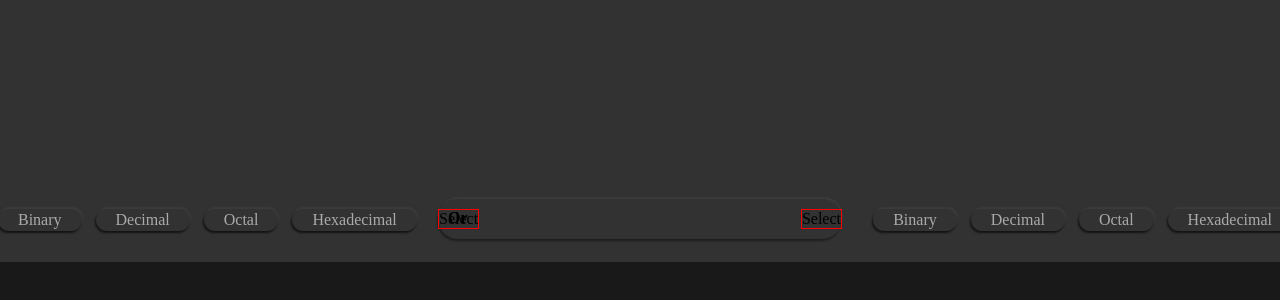
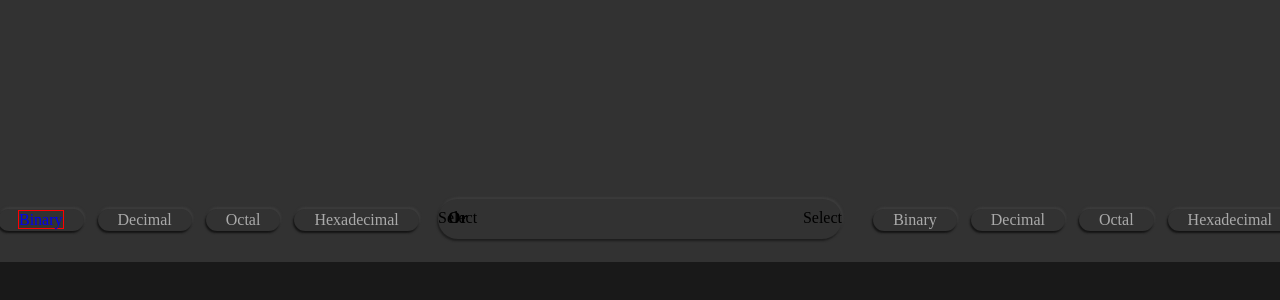
Before and after one commit to Jeruzael/number-sytem-converter, a website with bundled scripts: page index.html in a window 1280 px wide. Shown: the part 368-668 px from the top of the page. Built offline with nearby package versions, Linux system fonts and the light colour scheme.

Commit message:
firebase and http added

```diff
--- a/css/base.css
+++ b/css/base.css
@@ -28,7 +28,7 @@ body {
 
 .selection-btn-style {
 	position: absolute;
-	border: 1px solid red;
+	//border: 1px solid red;
 }
 
 .selection-btn-style.left {
@@ -45,7 +45,7 @@ body {
 
 .tableRaw {
 	position: absolute;
-	//	border: 1px solid red;
+	//border: 1px solid red;
 	width: auto;
 
 }
@@ -72,6 +72,11 @@ body {
 	//background-color: red;
 }
 
+.tableRaw.left li a {
+	text-decoration-line: none;
+	border: 1px solid red;
+}
+
 .tableRaw.left li:active {
 	//background-color: lightblue;
 	transform: translateY(2px);
--- /dev/null
+++ b/css/chat.css
@@ -0,0 +1,10 @@
+* {
+	margin: 0px;
+	padding: 0px;
+}
+
+.container {
+	width: 100%;
+	height: 2000vh;
+	background-color: rgb(25, 25, 25);
+}
--- a/index.html
+++ b/index.html
@@ -14,7 +14,8 @@
 				</div>
 				<div class="tableRaw left">
 						<ul>
-							<li id="lBinary-btn">Binary</li>
+							<!--<li id="lBinary-btn">Binary</li>-->
+							<li id="lBinary-btn"><a href="chat.html" style="text-decoration-style: none;">Binary</a></li>
 							<li id="lBecimal-btn">Decimal</li>
 							<li id="lOctal-btn">Octal</li>
 							<li id="lHexadecimal-btn">Hexadecimal</li>
--- a/js/base.js
+++ b/js/base.js
@@ -1 +1,2 @@
-console.log("test");
+import {initializeApp} from "firebase/app";
+import {getFirestore} from "firebase/firestore";
```
Also changed, not shown: chat.html (added, +15 -0 lines), package.json (+7 -1 lines), 1 other file.
